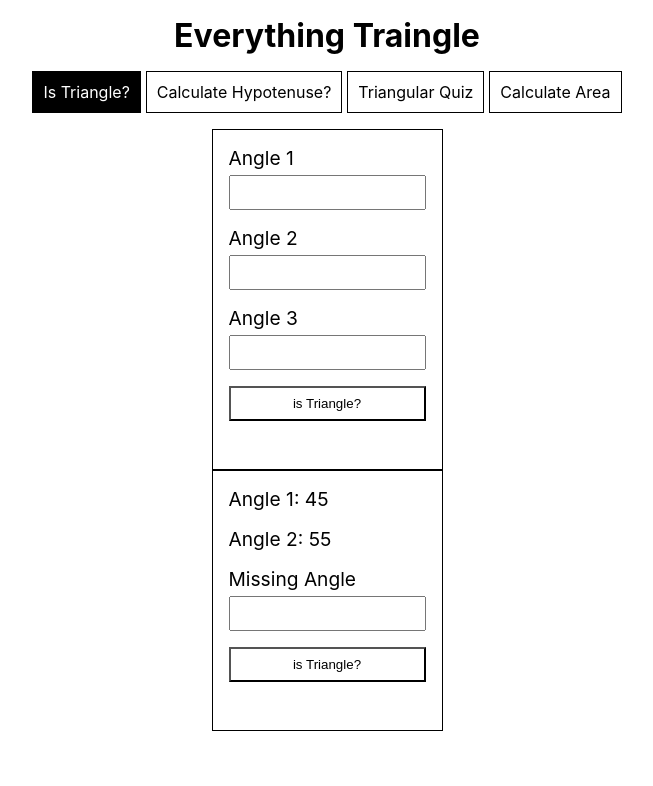
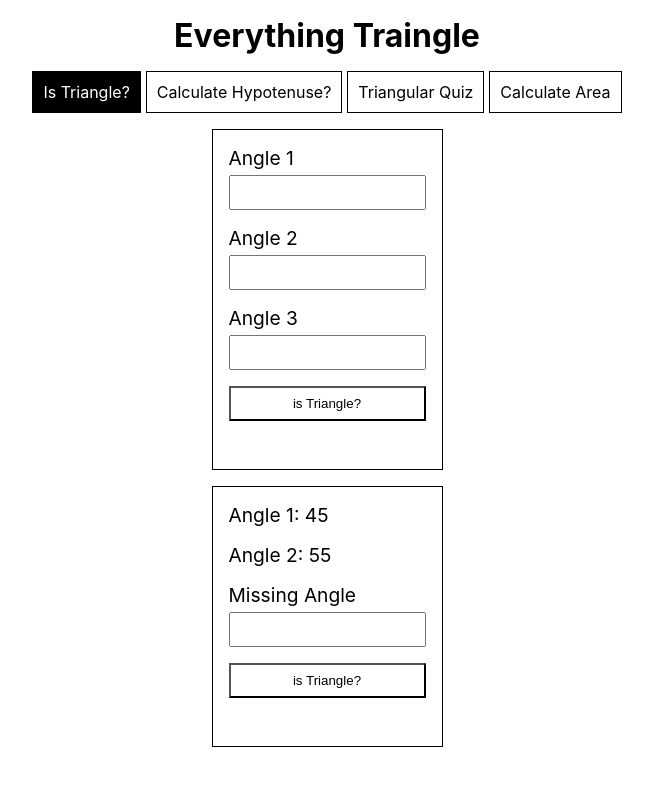
Before and after one commit to wasim7raja10/do-you-know-your-triangles, a React (Create React App) app: page / in a window 1280 px wide. Both pictures are taken after a click on the item "Is Triangle?". Shown: the top 786 px of the page, without its empty margins (313-966 px from the left). Built offline with nearby package versions, Linux system fonts and the light colour scheme; the HTML template or start-up script is replaced by a standard one.

Commit message:
margin bottom form

```diff
--- a/src/App.css
+++ b/src/App.css
@@ -49,6 +49,7 @@ main {
   border: 1px solid black;
   padding: 1rem;
   width: 100%;
+  margin-bottom: 1rem;
 }
 
 .form,
@@ -63,7 +64,7 @@ main {
   margin-bottom: 1rem;
 }
 
-.form input {
+input {
   padding: 0.5rem;
 }
 
```
